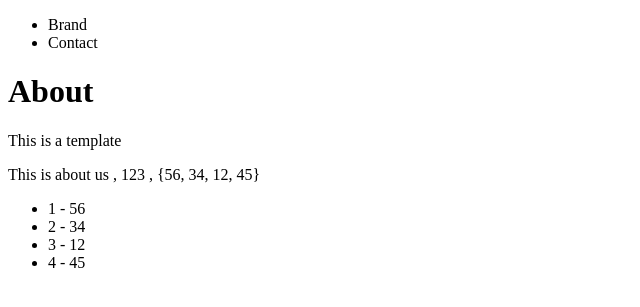
After one commit to Stenardt-9002/Djangotut2.0.7, a Django app: page /about/ in a window 1280 px wide. The commit adds this page. Shown: the top 307 px of the page, without its empty margins (0-640 px from the left). Run offline with Django 3.2, Linux system fonts and the light colour scheme.

Commit message:
For loop in template files

```diff
--- a/files2/anotherattmp/urls.py
+++ b/files2/anotherattmp/urls.py
@@ -15,10 +15,12 @@ Including another URLconf
 """
 from django.contrib import admin
 from django.urls import path
-from pages.views import homepage,contct_view
+from pages.views import homepage,contct_view,about_view
 
 urlpatterns = [
     path('',homepage,name = 'home'),
     path('admin/', admin.site.urls),
-    path('contact/',contct_view)
+    path('contact/',contct_view),
+    path('about/', about_view),
+
 ]
--- a/files2/pages/views.py
+++ b/files2/pages/views.py
@@ -1,17 +1,24 @@
 from django.http import HttpResponse
 from django.shortcuts import render
 
-def homepage(request,*args,**kwargs):
+def homepage(request):
     # return HttpResponse("<h1> Hello world </h1>")
     return render(request,"home.html",{})
 
-def contct_view(request,*arg,**kwargs):
+def contct_view(request):
     return HttpResponse("<h1> contact page  </h1>")
 
 # Create your views here.
 
 def about_view(request):
-    return HttpResponse("<h1> About Page </h1> ")
+    my_context = {
+        "my_text":"This is about us",
+        "my_nu" : 123,
+        "my_lit" : {12,34,45,56}
+
+    }
+    # return HttpResponse("<h1> About Page </h1> ")
+    return render(request,"about.html",my_context)
 
 def social_view(request):
     return HttpResponse("<h1> Social Page </h1>")
--- /dev/null
+++ b/files2/templates/about.html
@@ -0,0 +1,23 @@
+{% extends 'base.html' %}
+
+{% block content %}
+<h1> About </h1>
+<p> This is a template </p>
+
+<p>
+<!-- context variable  -->
+{{my_text}} , {{ my_nu }} , {{my_lit}}
+</p>
+<!-- loop in my_lit  -->
+
+<ul>
+  {% for my_sub_item  in my_lit %}
+  <li>{{forloop.counter}}  -  {{my_sub_item}}</li>
+  {% endfor %}
+
+
+</ul>
+
+
+
+{% endblock %}
--- a/files2/templates/base.html
+++ b/files2/templates/base.html
@@ -6,7 +6,8 @@
     <title>Coding tutorial before machine laerning</title>
   </head>
   <body>
-    <h1>This is a navbar</h1>
+    {% include 'navbar.html' %}
+
     {% block content %}
     replace me
 
--- /dev/null
+++ b/files2/templates/navbar.html
@@ -0,0 +1,7 @@
+<nav>
+  <ul>
+    <li> Brand </li>
+    <li> Contact </li>
+
+  </ul>
+</nav>
```
